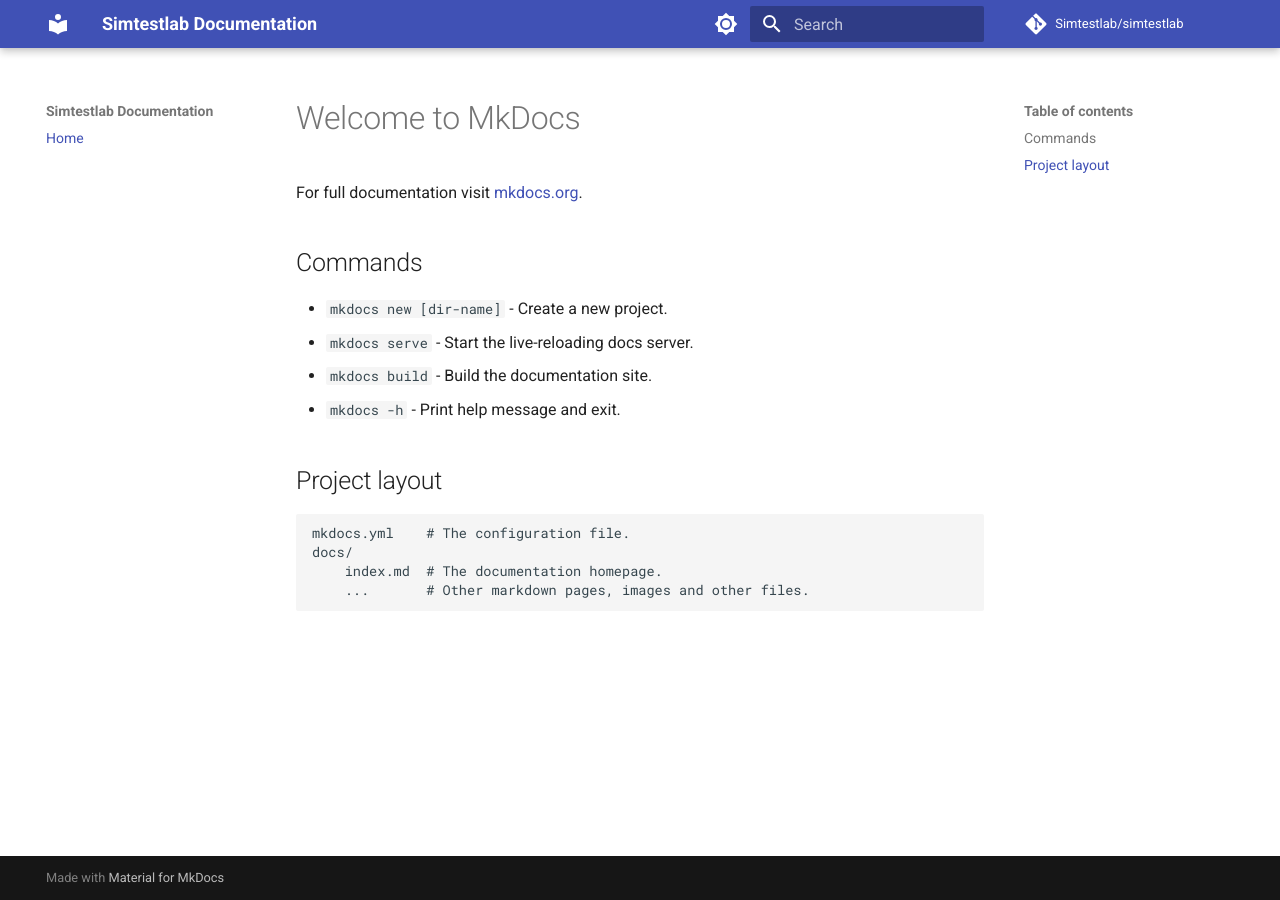
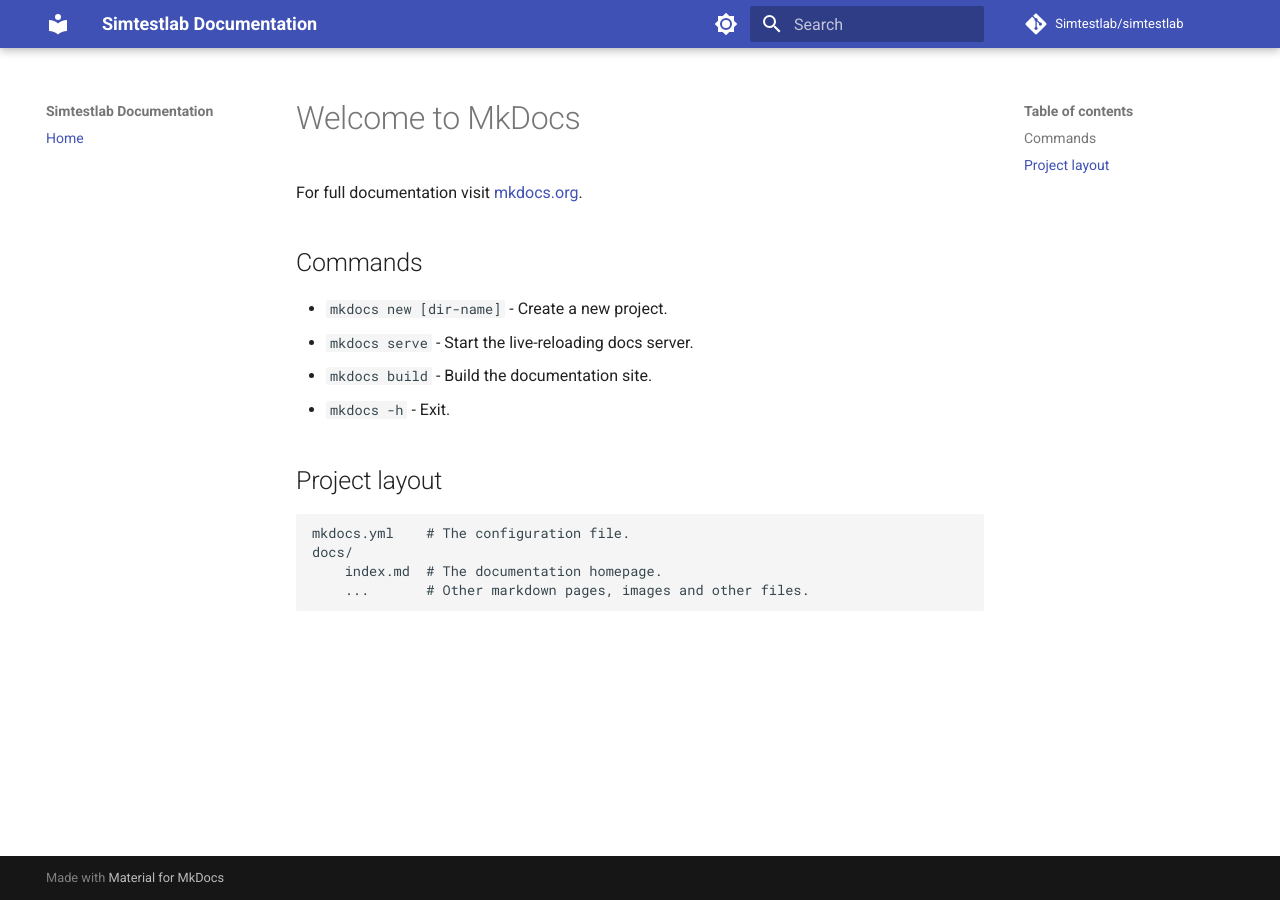
Before and after one commit to Simtestlab/simtestlab, an MkDocs documentation site: the page built from docs/index.md, in a window 1280 px wide. Built offline with MkDocs 1.6.1 and Material for MkDocs 9.7.7, drawn with Linux system fonts in a browser that asks for light colours; comment, search, counter and statistics services are not loaded.

Commit message:
Update index.md

```diff
--- a/docs/index.md
+++ b/docs/index.md
@@ -7,7 +7,7 @@ For full documentation visit [mkdocs.org](https://www.mkdocs.org).
 * `mkdocs new [dir-name]` - Create a new project.
 * `mkdocs serve` - Start the live-reloading docs server.
 * `mkdocs build` - Build the documentation site.
-* `mkdocs -h` - Print help message and exit.
+* `mkdocs -h` -  Exit.
 
 ## Project layout
 
```
